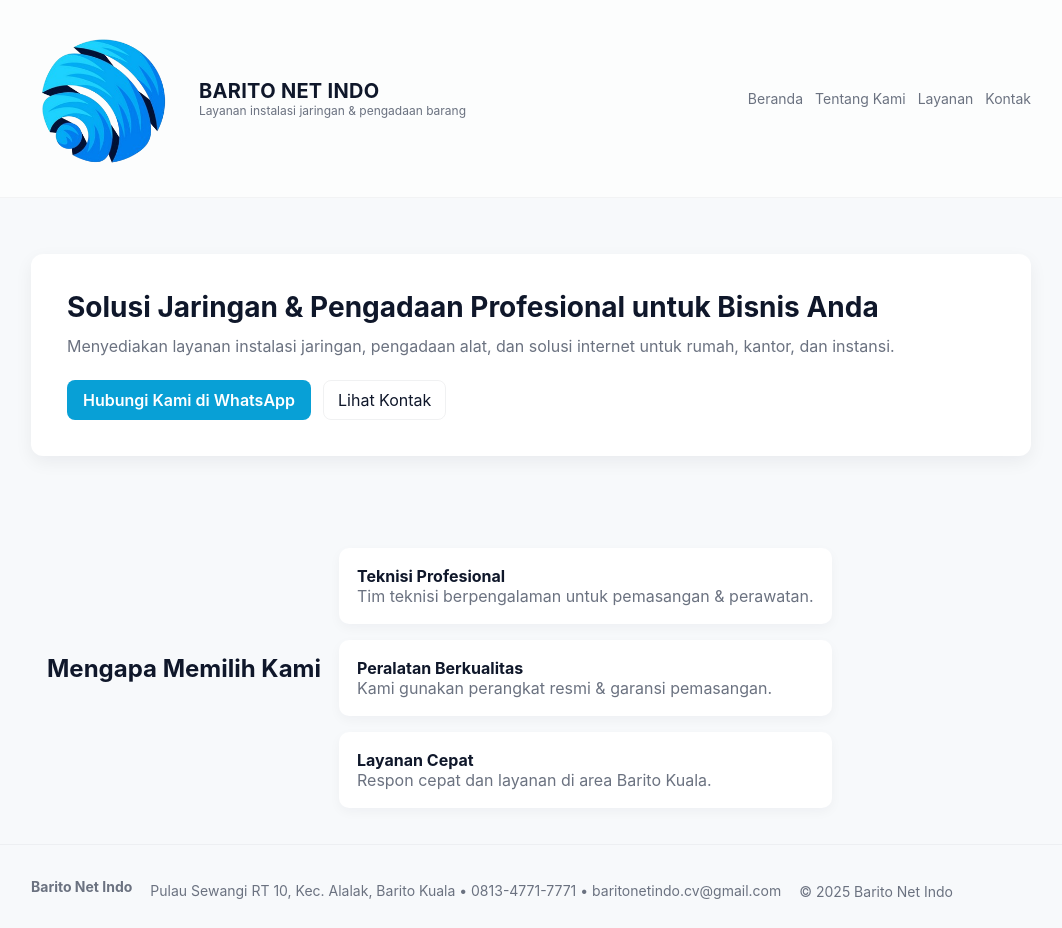
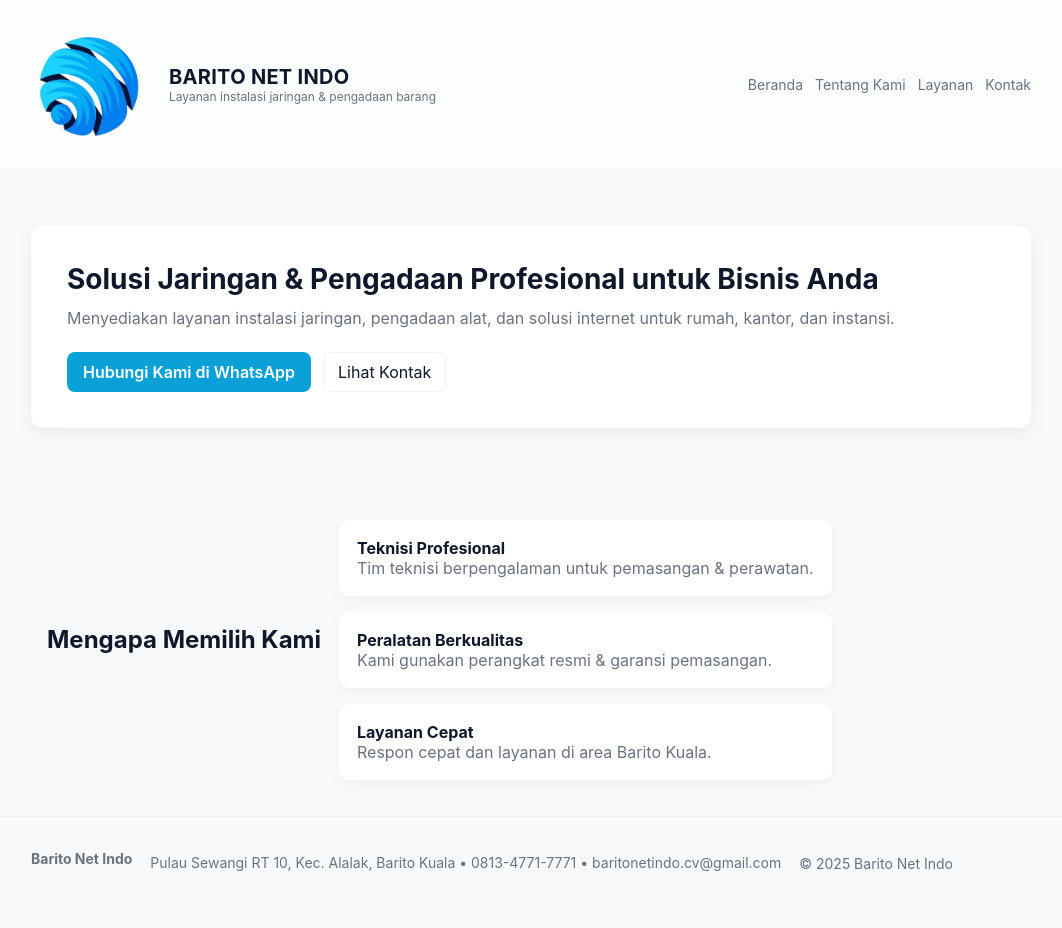
Before and after one commit to cvbaritonetindo/baritonetindo.github.io, a plain HTML site: page index.html in a window 1280 px wide. Shown: the whole page, without its empty margins (109-1171 px from the left). After the commit the page ends 900 px from the top, so only its background shows below. Drawn offline with Linux system fonts and the light colour scheme.

Commit message:
Update index.html

```diff
--- a/index.html
+++ b/index.html
@@ -36,7 +36,7 @@ p.lead{margin:0; color:var(--muted);}
 <body>
 <header class="header">
   <div class="container">
-    <img src="logo.png" alt="Logo Barito Net Indo"width="150">
+    <img src="logo.png" alt="Logo Barito Net Indo"width="120">
     <div>
       <div class="brand">BARITO NET INDO</div>
       <div style="font-size:12px; color:var(--muted)">Layanan instalasi jaringan & pengadaan barang</div>
```
